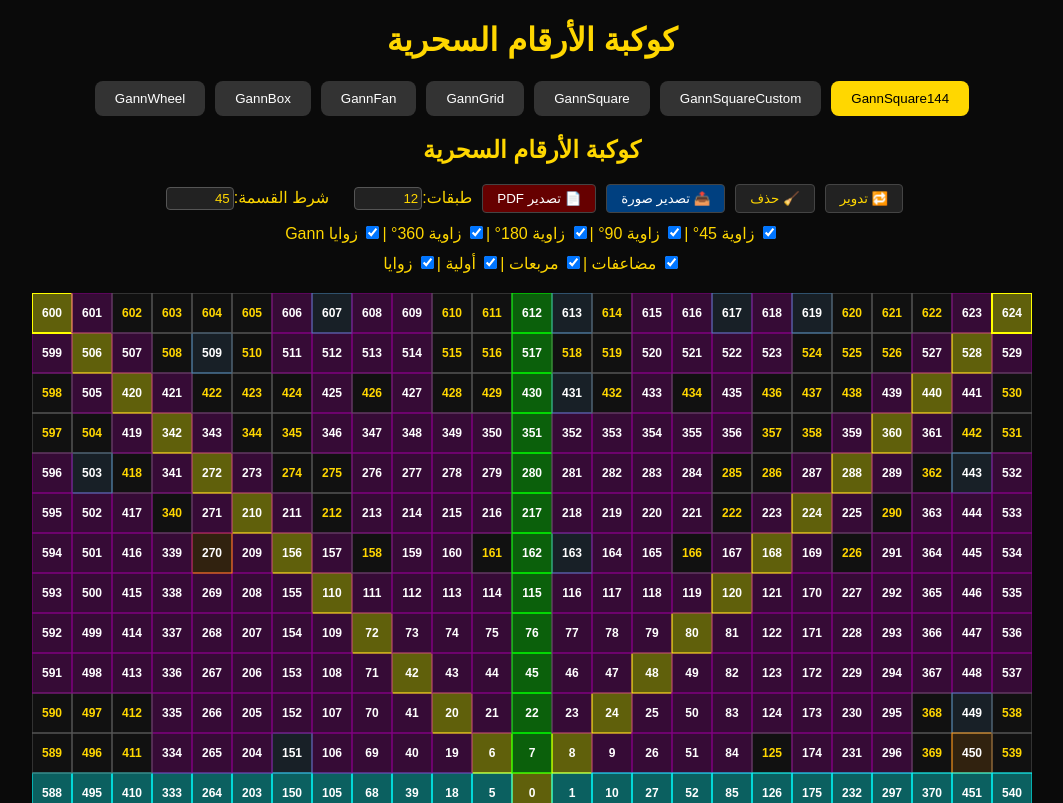
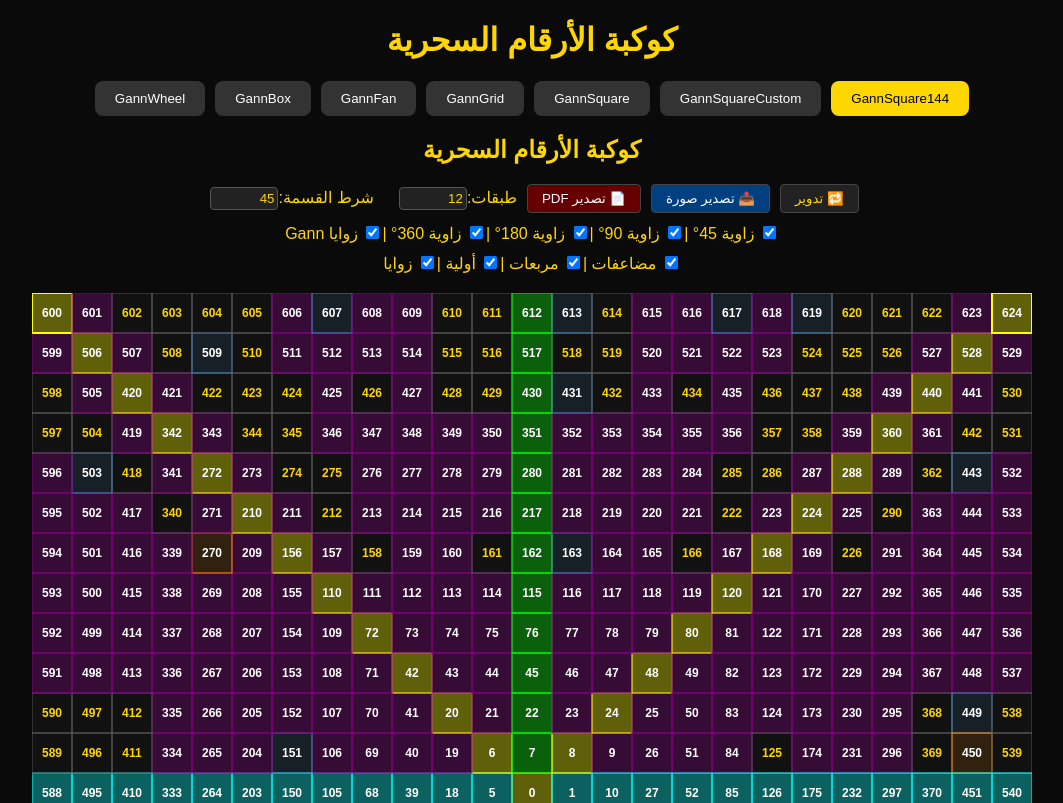
Before and after one commit to saloqbi/TasiGanzilla, a React (Vite) app: page / in a window 1280 px wide. Shown: the whole page, without its empty margins (108-1171 px from the left). Built offline with nearby package versions, Linux system fonts and the light colour scheme.

Commit message:
♻️ تعديل لإعادة البناء تلقائيًا

```diff
--- a/src/components/GannTools/GannSquare144_Final.jsx
+++ b/src/components/GannTools/GannSquare144_Final.jsx
@@ -15,7 +15,7 @@ const defaultConfig = {
   center: 0,
   levels: 12,
   customDivisor: 45,
-  visible: true,
+
   highlights: {
     angle45: true,
     angle90: true,
@@ -148,7 +148,7 @@ const GannSquare144_Final = () => {
       <h2 style={{ color: '#FFD700' }}>كوكبة الأرقام السحرية</h2>
       <div style={{ marginBottom: '10px' }}>
         <button onClick={() => handleChange('center', config.center + 1)} style={buttonStyle}>🔁 تدوير</button>
-        <button onClick={() => handleChange('visible', false)} style={buttonStyle}>🧹 حذف</button>
+
         <button onClick={exportAsPNG} style={{ ...buttonStyle, backgroundColor: '#004080', color: '#fff' }}>📤 تصدير صورة</button>
         <button onClick={exportAsPDF} style={{ ...buttonStyle, backgroundColor: '#600', color: '#fff' }}>📄 تصدير PDF</button>
         <label style={{ margin: '0 10px' }}>
@@ -174,7 +174,6 @@ const GannSquare144_Final = () => {
         <label><input type="checkbox" checked={config.highlights.corners} onChange={() => toggleHighlight('corners')} /> زوايا</label>
       </div>
 
-      {config.visible && (
      <div id="gann-square-container" style={containerStyle}>
   <svg width={svgSize} height={svgSize} viewBox={`0 0 ${svgSize} ${svgSize}`} preserveAspectRatio="xMidYMid meet" style={{ background: '#111' }}>
     {[...cells.entries()].map(([key, value]) => {
@@ -220,7 +219,7 @@ const GannSquare144_Final = () => {
     })}
   </svg>
 </div>
-      )}
+
     </div>
   );
 };
```
Lines whose indentation alone changed are shown as unchanged.
